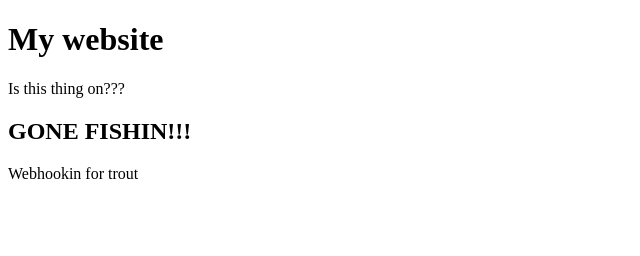
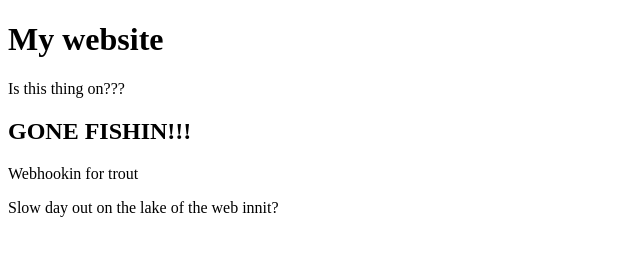
Before and after one commit to WSU-kduncan/cicd-3120-nhoskins328, a plain HTML site: page website/index.html in a window 1280 px wide. Shown: the whole page, without its empty margins (0-640 px from the left). Drawn offline with Linux system fonts and the light colour scheme.

Commit message:
last html mod, hopefully...

```diff
--- a/website/index.html
+++ b/website/index.html
@@ -8,5 +8,6 @@
         <p>Is this thing on???</p>
 	<h2> GONE FISHIN!!!</h2>
 	<p>Webhookin for trout</p>
+	<p>Slow day out on the lake of the web innit?</p>
     </body>
 </html>
```
Also changed, not shown: 1 other file.
